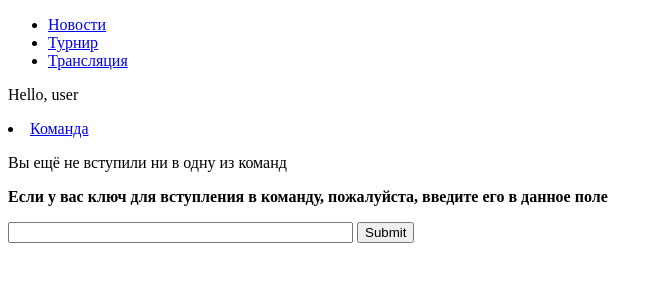
After one commit to FOPF/dgap_challenge, a Django app: page /team/ in a window 1280 px wide. The commit adds this page. Shown: the top 300 px of the page, without its empty margins (0-663 px from the left). Run offline with Django 3.2, Linux system fonts and the light colour scheme; the visitor is signed in with stand-in values (Sample User, id 1).

Commit message:
Join to team (isn't tested)

```diff
--- a/dota/templates/dota/base.html
+++ b/dota/templates/dota/base.html
@@ -20,8 +20,9 @@
             </ul>
         </div>
         <div class="profile">
-            {% if is_authenticated %}
+            {% if user.is_authenticated %}
                 <p>Hello, user</p>
+                <li><a href="{%  url "dota:team" %}">Команда</a></li>
             {% else %}
                 <li><a href="{% url 'social:begin' 'vk-oauth2' %}?next={% url 'dota:index' %}">Войти через vk</a></li>
             {% endif %}
--- /dev/null
+++ b/dota/templates/dota/team.html
@@ -0,0 +1,18 @@
+{% extends "dota/base.html" %}
+
+{% block content %}
+    <div class="team">
+        {% if user.userprofile.team %}
+
+        {% else %}
+            <p>Вы ещё не вступили ни в одну из команд</p>
+
+            <form name="invite_key" method="post" action={% url 'dota:join' %}>
+                {% csrf_token %}
+                <p><b>Если у вас ключ для вступления в команду, пожалуйста, введите его в данное поле</b></p>
+                <input type="text" size="40">
+                <input type="submit">
+            </form>
+        {% endif %}
+    </div>
+{% endblock %}
--- a/dota/urls.py
+++ b/dota/urls.py
@@ -1,4 +1,6 @@
 from django.conf.urls import url
+from django.contrib.auth.decorators import login_required
+
 from dota import views
 from django.contrib import admin
 from django.views.generic import TemplateView
@@ -6,7 +8,7 @@ from dota import views
 
 
 urlpatterns = [
-    url(r'^$', views.Index.as_view(), name="index"),
+    url(r'^$', views.Index.as_view(template_name="dota/base.html"), name="index"),
     # url(r'^team/$', views.Team.as_view(), name="my_team"),
     # url(r'^live/$', views.Live.as_view(), name="live"),
     # url(r'^tournament/$', views.Tournament.as_view(), name="tournament"),
@@ -14,4 +16,6 @@ urlpatterns = [
     url(r'^news/(?P<pk>\d+)/$', views.ArticleDetail.as_view(), name="article_detail"),
     url(r'^live/$', TemplateView.as_view(template_name="dota/live.html"), name="live"),
     url(r'^tournament/$', TemplateView.as_view(template_name="dota/tournament.html"), name="tournament"),
+    url(r'^team/$', login_required(views.TeamView.as_view(template_name="dota/team.html")), name="team"),
+    url(r'^join/$', login_required(views.join), name="join"),
 ]
--- a/dota/views.py
+++ b/dota/views.py
@@ -1,24 +1,58 @@
-from django.shortcuts import render
+from django.contrib import messages
+from django.contrib.auth.decorators import login_required
+from django.shortcuts import render, redirect
 from django.views import generic
+from dota.models import Team
 
 from .models import Article
+
 
 class ArticlesList(generic.ListView): # представление в виде списка
     model = Article                   # модель для представления
 
+
 class ArticleDetail(generic.DetailView):
     model = Article
 
-class Index(generic.ListView):
-    template_name = 'dota/base.html'
 
-    def get_context_data(self, *args, **kwargs):
-        context = super(Index, self).get_context_data(*args, **kwargs)
-        if self.request.user.is_authenticated():
-            context['is_authenticated'] = True
+class Index(generic.TemplateView):
+    pass
+
+
+
+class TeamView(generic.TemplateView):
+    @property
+    def get_members(self):
+        pass
+
+
+def join(request):
+    user = request.user
+    if request.method != 'POST':
+        return redirect('dota:team')
+    if not user.is_authenticated():
+        messages.error(request, 'Вы не вошли как зарегистрированный пользователь')
+        return redirect('dota:team')
+    invite_key = request.POST.getlist('invite_key', False)
+    if not invite_key:
+        messages.error(request, 'Вы ввели пустой ключ')
+        return redirect('dota:team')
+
+    team = Team.objects.filter(invite_key=invite_key).get()
+    len_team = len(team)
+    if len_team > 1:
+        messages.error(request, 'Неизвестная ошибка, напишите, пожалуйста, разработчикам')
+        return redirect('dota:team')
+    elif len_team == 0:
+        messages.info(request, 'Команды, соответствующей данному ключу, не найдено')
+        return redirect('dota:team')
+    elif len_team == 1:
+        # TODO Race condition
+        number_of_member = team[0].objects.count()
+        if number_of_member < 5:
+            user.userprofile.update(team=team[0].id)
+            messages.success(request, 'Вы вступили в команду')
+            return redirect('dota:index')
         else:
-            context['is_authenticated'] = False
-        return context
-
-    def get_queryset(self):
-        return None
+            messages.error(request, 'В этой команде больше нет свободных мест')
+            return redirect('dota:team')
```
Also changed, not shown: dota/models.py (+7 -0 lines).
